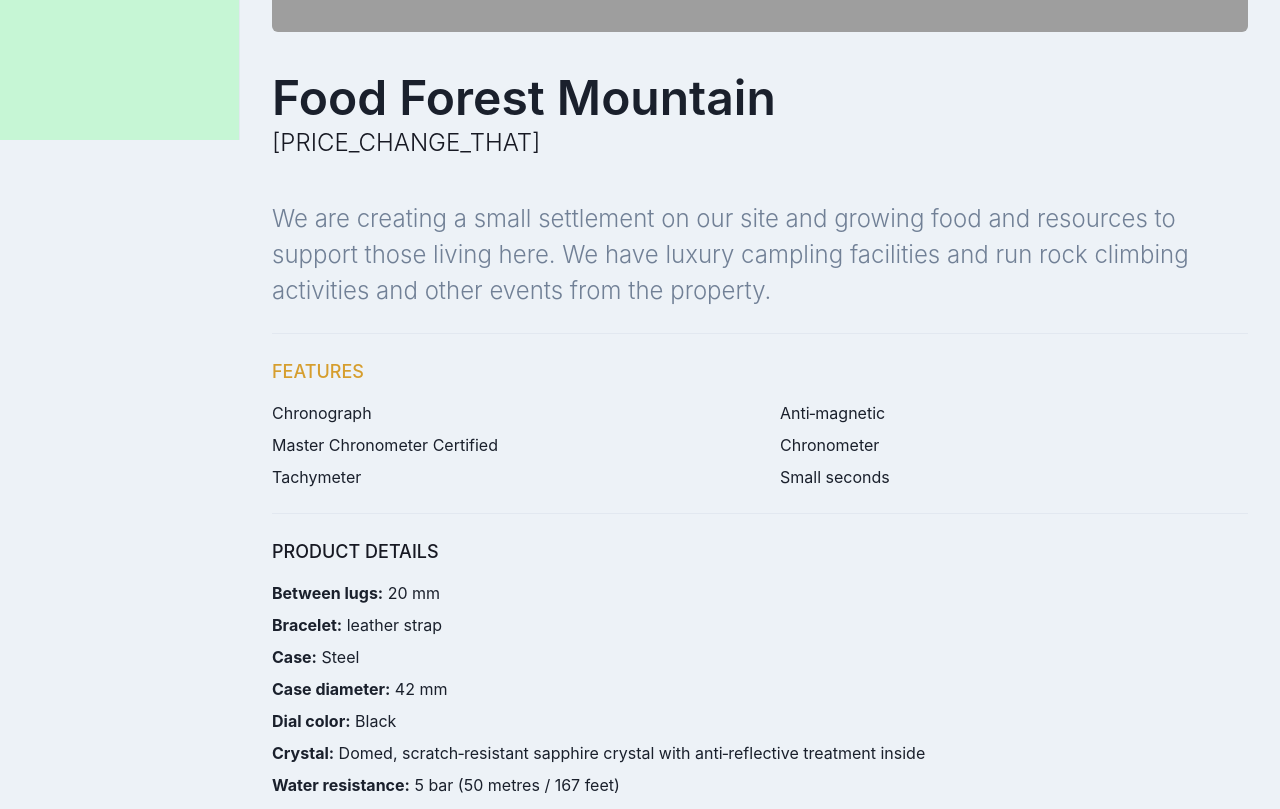
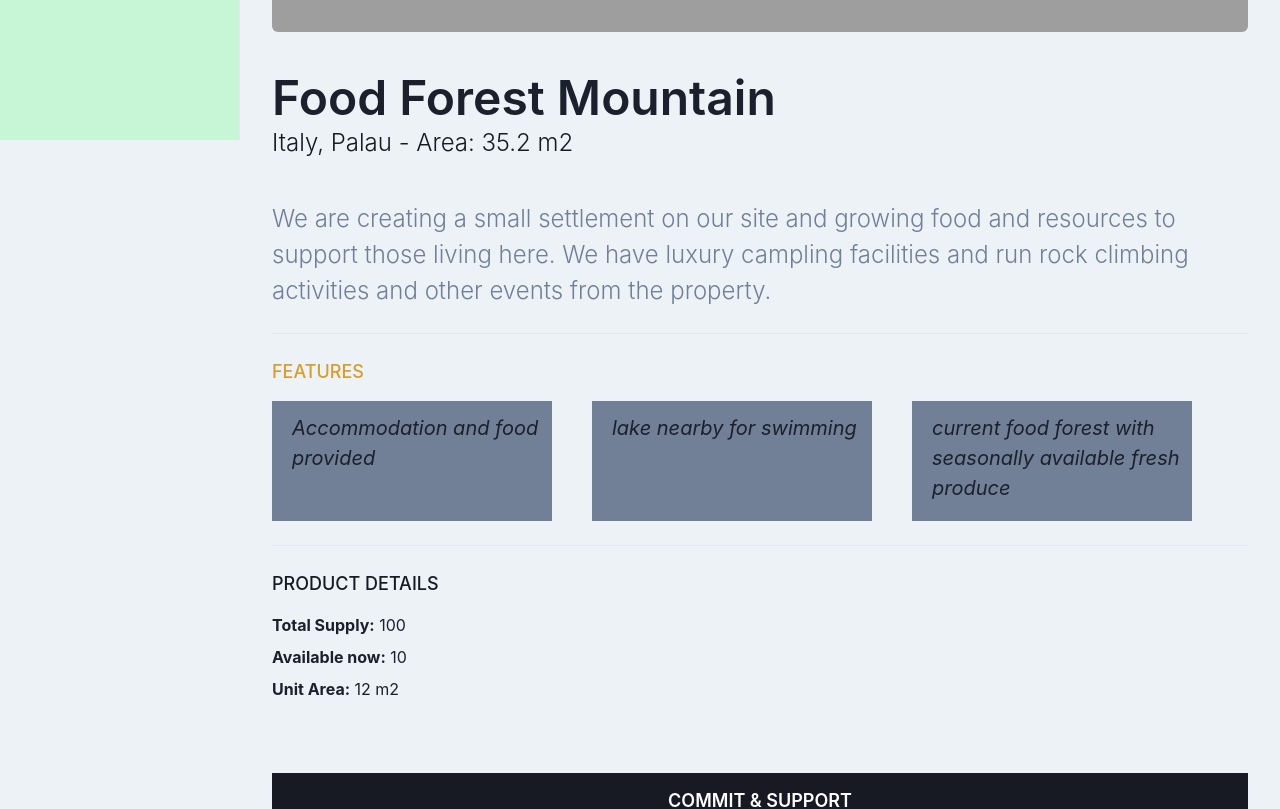
Before and after one commit to fysp11/based-nextjs, a Next.js app: page /projects/1 in a window 1280 px wide. Shown: the part 660-1469 px from the top of the page. Built offline with nearby package versions, Linux system fonts and the light colour scheme; grey boxes are pictures that could not be loaded.

Commit message:
added more nft stuff

```diff
--- /dev/null
+++ b/contexts/db-context.tsx
@@ -0,0 +1,5 @@
+import { createContext } from "react";
+
+export const DB_DEFAULT_VALUE = {}
+
+export const DBContext = createContext(DB_DEFAULT_VALUE)
--- a/mocks/index.ts
+++ b/mocks/index.ts
@@ -2,3 +2,4 @@ export * from './projects_cards';
 export * from './admin';
 export * from './projects';
 export * from './tasks';
+export * from './nfts';
--- /dev/null
+++ b/mocks/nfts.ts
@@ -0,0 +1,31 @@
+import { AreaUnit, NFTLayer } from "../types";
+
+export const NFT_LAYER_OBJECTS: NFTLayer[] = [
+    {
+        projectId: '1',
+        available: 10,
+        supply: 100,
+        landArea: {
+            amount: 12,
+            unit: AreaUnit.Meter
+        }
+    },
+    {
+        projectId: '2',
+        available: 34,
+        supply: 1000,
+        landArea: {
+            amount: 1,
+            unit: AreaUnit.Hectare
+        }
+    },
+    {
+        projectId: '3',
+        available: 300,
+        supply: 10000,
+        landArea: {
+            amount: 4,
+            unit: AreaUnit.Hectare
+        }
+    }
+]
--- a/mocks/projects.ts
+++ b/mocks/projects.ts
@@ -14,7 +14,7 @@ export const PROJECTS_MOCK: WithId<Project>[] = [
         image: '/images/projects/1.jpg',
         logo: '/images/logos/1.jpg',
         ownerId: '1',
-        features: [],
+        features: ['Accommodation and food provided', 'lake nearby for swimming', 'current food forest with seasonally available fresh produce'],
         tasks: [],
         positions: ['Developer', 'Soil scientist']
     },
--- a/pages/_app.tsx
+++ b/pages/_app.tsx
@@ -2,12 +2,15 @@ import '../styles/globals.css'
 import type { AppProps } from 'next/app'
 import Layout from '../components/layout'
 import { ChakraProvider } from '@chakra-ui/react'
+import { DBContext, DB_DEFAULT_VALUE } from '../contexts/db-context'
 
 function MyApp({ Component, pageProps }: AppProps) {
   return <ChakraProvider>
-    <Layout>
-      <Component {...pageProps} />
-    </Layout>
+    <DBContext.Provider value={DB_DEFAULT_VALUE}>
+      <Layout>
+        <Component {...pageProps} />
+      </Layout>
+    </DBContext.Provider>
   </ChakraProvider>
 }
 
--- a/pages/projects/[id].tsx
+++ b/pages/projects/[id]/index.tsx
@@ -14,20 +14,24 @@ import {
     List,
     ListItem,
     HStack,
+    Wrap,
+    WrapItem,
+    Center,
 } from '@chakra-ui/react';
 import { useRouter } from 'next/router';
 import { useEffect, useState } from 'react';
-import { MdLocalShipping } from 'react-icons/md';
-import Loading from '../../components/loading';
-import { OWNED_PROJECTS } from '../../mocks';
-import { PROJECTS_MOCK } from '../../mocks/projects';
-import { Project } from '../../types';
+
+import Loading from '../../../components/loading';
+import { NFT_LAYER_OBJECTS, OWNED_PROJECTS, PROJECTS_MOCK } from '../../../mocks';
+
+import { NFTLayer, Project } from '../../../types';
 
 export default function ProjectPage() {
     const { query, push } = useRouter()
     const [data, setData] = useState<Project>();
     const [isLoading, setisLoading] = useState(true);
     const [canAdmin, setCanAdmin] = useState(false);
+    const [nftInfo, setNftInfo] = useState<NFTLayer>();
 
     const color1 = useColorModeValue('gray.900', 'gray.400');
     const color2 = useColorModeValue('gray.200', 'gray.600');
@@ -42,6 +46,7 @@ export default function ProjectPage() {
         setData(projectData);
         setisLoading(false);
         setCanAdmin(OWNED_PROJECTS.includes((query.id as string)));
+        setNftInfo(NFT_LAYER_OBJECTS.find(nft => nft.projectId === query.id));
     }, [query.id]);
 
     return (
@@ -76,7 +81,7 @@ export default function ProjectPage() {
                                     color={color1}
                                     fontWeight={300}
                                     fontSize={'2xl'}>
-                                    [PRICE_CHANGE_THAT]
+                                    {data?.location} - Area: {data?.landArea.amount} {data?.landArea.unit}
                                 </Text>
                             </Box>
                             {canAdmin && <Box w={'auto'}>
@@ -125,19 +130,15 @@ export default function ProjectPage() {
                                     mb={'4'}>
                                     Features
                                 </Text>
-
-                                <SimpleGrid columns={{ base: 1, md: 2 }} spacing={10}>
-                                    <List spacing={2}>
-                                        <ListItem>Chronograph</ListItem>
-                                        <ListItem>Master Chronometer Certified</ListItem>{' '}
-                                        <ListItem>Tachymeter</ListItem>
-                                    </List>
-                                    <List spacing={2}>
-                                        <ListItem>Anti‑magnetic</ListItem>
-                                        <ListItem>Chronometer</ListItem>
-                                        <ListItem>Small seconds</ListItem>
-                                    </List>
-                                </SimpleGrid>
+                                <Wrap spacing={10}>
+                                    {data?.features.map((feature, index) => (
+                                        <WrapItem key={index}>
+                                            <Center w='280px' h='120px' bg='gray.500' pl={5} pt={3} fontSize={20} noOfLines={3}>
+                                                <Text as='em'>{feature}</Text>
+                                            </Center>
+                                        </WrapItem>
+                                    ))}
+                                </Wrap>
                             </Box>
                             <Box>
                                 <Text
@@ -152,46 +153,21 @@ export default function ProjectPage() {
                                 <List spacing={2}>
                                     <ListItem>
                                         <Text as={'span'} fontWeight={'bold'}>
-                                            Between lugs:
+                                            Total Supply:
                                         </Text>{' '}
-                                        20 mm
+                                        {nftInfo?.supply}
                                     </ListItem>
                                     <ListItem>
                                         <Text as={'span'} fontWeight={'bold'}>
-                                            Bracelet:
+                                            Available now:
                                         </Text>{' '}
-                                        leather strap
+                                        {nftInfo?.available}
                                     </ListItem>
                                     <ListItem>
                                         <Text as={'span'} fontWeight={'bold'}>
-                                            Case:
+                                            Unit Area:
                                         </Text>{' '}
-                                        Steel
-                                    </ListItem>
-                                    <ListItem>
-                                        <Text as={'span'} fontWeight={'bold'}>
-                                            Case diameter:
-                                        </Text>{' '}
-                                        42 mm
-                                    </ListItem>
-                                    <ListItem>
-                                        <Text as={'span'} fontWeight={'bold'}>
-                                            Dial color:
-                                        </Text>{' '}
-                                        Black
-                                    </ListItem>
-                                    <ListItem>
-                                        <Text as={'span'} fontWeight={'bold'}>
-                                            Crystal:
-                                        </Text>{' '}
-                                        Domed, scratch‑resistant sapphire crystal with anti‑reflective
-                                        treatment inside
-                                    </ListItem>
-                                    <ListItem>
-                                        <Text as={'span'} fontWeight={'bold'}>
-                                            Water resistance:
-                                        </Text>{' '}
-                                        5 bar (50 metres / 167 feet){' '}
+                                        {nftInfo?.landArea.amount} {nftInfo?.landArea.unit}
                                     </ListItem>
                                 </List>
                             </Box>
@@ -206,17 +182,13 @@ export default function ProjectPage() {
                             bg={color5}
                             color={color6}
                             textTransform={'uppercase'}
+                            onClick={() => push(`/projects/${query.id}/nf   t`)}
                             _hover={{
                                 transform: 'translateY(2px)',
                                 boxShadow: 'lg',
                             }}>
-                            Add to cart
+                            Commit & Support
                         </Button>
-
-                        <Stack direction="row" alignItems="center" justifyContent={'center'}>
-                            <MdLocalShipping />
-                            <Text>2-3 business days delivery</Text>
-                        </Stack>
                     </Stack>
                 </SimpleGrid>
             </Container>
--- a/types/records.ts
+++ b/types/records.ts
@@ -28,3 +28,9 @@ export interface Task {
     instructions: Record<number, string>,
     deadline: number,
 }
+
+export interface ProjectCommitment {
+    projectId: string,
+    committedAmount: number,
+    position?: string,
+}
```
Also changed, not shown: pages/index.tsx (+49 -1 lines), pages/projects/[id]/nft.tsx (added, +115 -0 lines).
